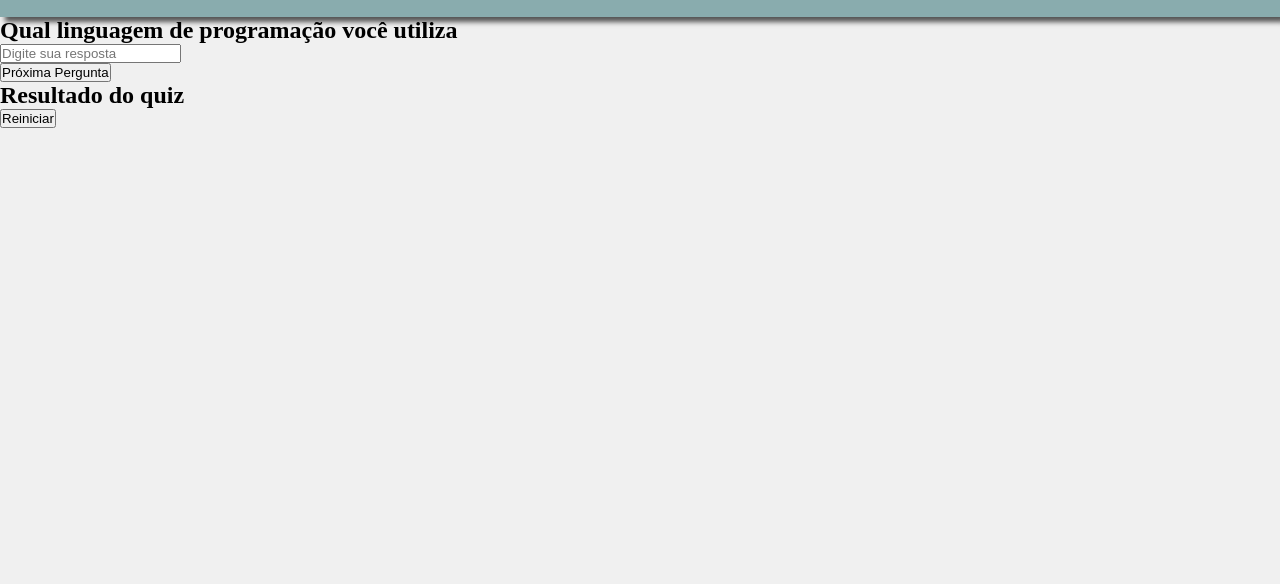
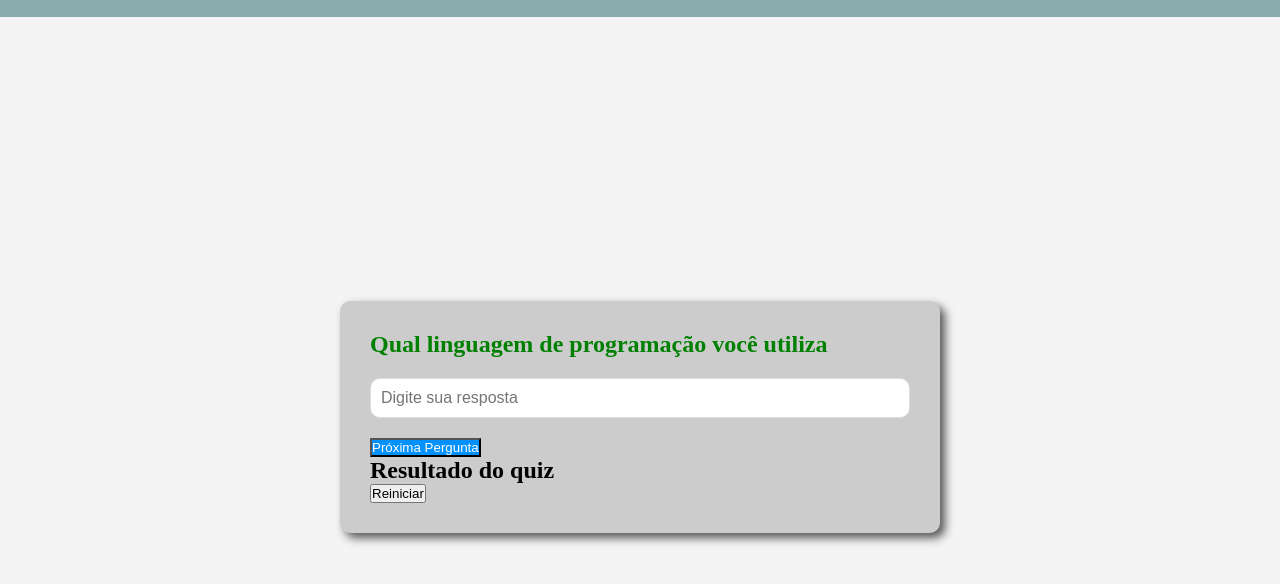
Before and after one commit to Enrico7306/projeto-4, a plain HTML site: page src/pages/quiz.html in a window 1280 px wide. Shown: the part 60-644 px from the top of the page. Drawn offline with Linux system fonts and the light colour scheme.

Commit message:
estilizando o quiz

```diff
--- a/src/css/estilo.css
+++ b/src/css/estilo.css
@@ -46,3 +46,51 @@ header #logo{
     height: 100vh;
     object-fit: cover; /*Ocupa todo o espaço*/
 }
+/* QUIZ*/
+#container-quiz{
+    background: #f4f4f4;
+    display: flex;
+    justify-content: center;
+    align-items: center;
+    min-height: 100vh;
+    margin: 0;
+}
+
+.quiz{
+    background: #CCC;
+    padding: 30px;
+    border-radius: 10px;
+    box-shadow: 5px 5px 10px #555;
+    width: 80%;
+    max-width: 600px;
+}
+
+.quiz h1{
+    text-align: center;
+    margin-bottom: 20px;
+}
+.quiz header nav ul li a{
+    color:rgb(139, 125, 139);
+    font-family: "Lilita One", sans-serif;
+    font-weight: 400;
+    font-style: normal;
+}
+#container-perguntas h2{
+    color:green;
+    margin-bottom: 20px;
+}
+#container-respostas{
+    margin-bottom: 20px;
+}
+#resposta{
+    width: 100%;
+    padding: 10px;
+    border: 1px solid #ddd;
+    border-radius: 10px;
+    font-size: 1rem;
+}
+#proximo{
+    background: rgb(0, 145, 255);
+    color:#fff;
+
+}
```
